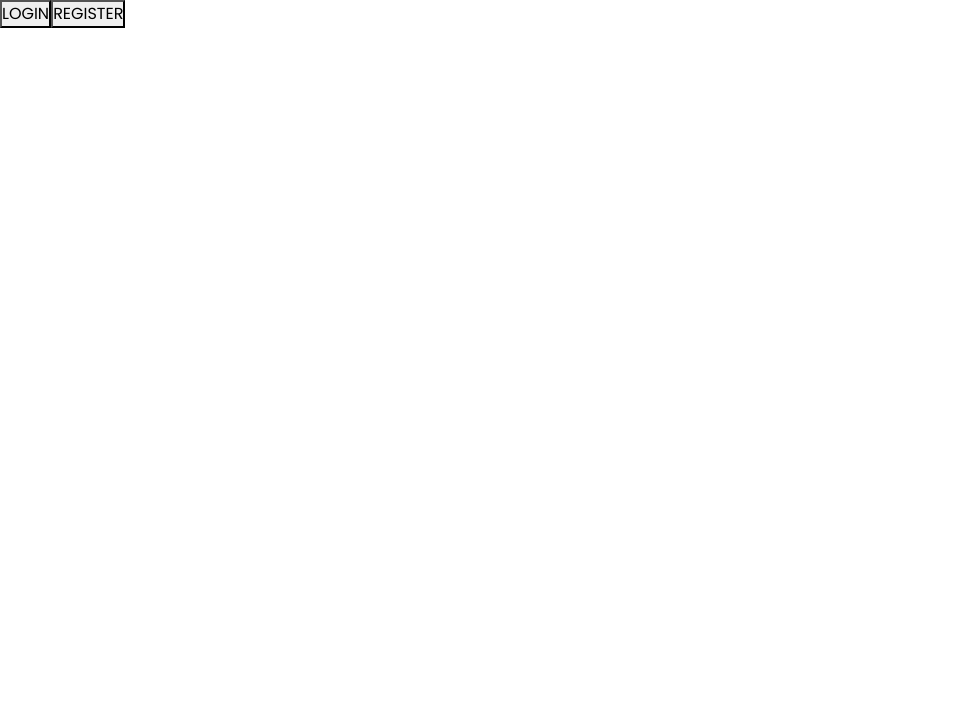
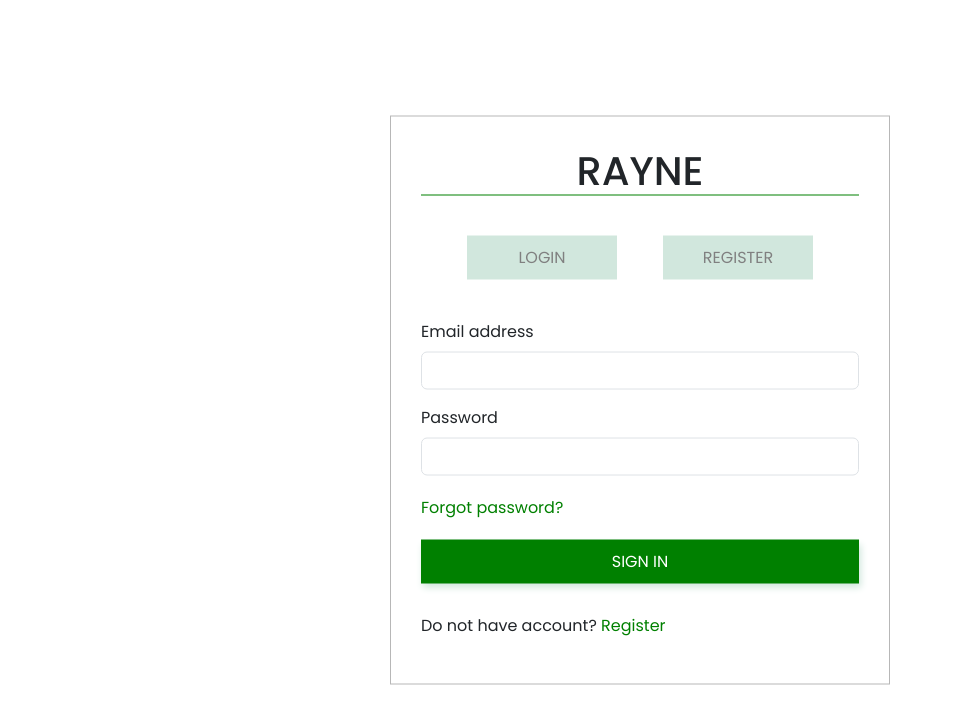
Before and after one commit to Nguyen-Phuong-Anh/clothes-shop, a React (Create React App) app in the folder frontend/: page /login in a window 1280 px wide. Shown: the top 724 px of the page, without its empty margins (0-953 px from the left). Built offline with nearby package versions, Linux system fonts and the light colour scheme.

Commit message:
css the login section

```diff
--- a/frontend/src/components/register/LogIn.js
+++ b/frontend/src/components/register/LogIn.js
@@ -1,8 +1,10 @@
 import styles from './LogIn.module.css'
+import Form from 'react-bootstrap/Form';
 
 function LogIn() {
     return (
-        <div>
+        <div className={styles.wrapper}>
+            <h1>RAYNE</h1>
             <div className={styles.choice}>
                 <button>LOGIN</button>
                 <button>REGISTER</button>
@@ -10,7 +12,29 @@ function LogIn() {
 
             <div className={styles.body}>
                 <div className={styles.login}>
-
+                    <div>
+                        <div>
+                            <Form.Label htmlFor='inputEmail'>Email address</Form.Label>
+                            <Form.Control id='inputEmail' type="email" />
+                        </div>
+                        <div>
+                            <Form.Label className='mt-3' htmlFor="inputPassword5">Password</Form.Label>
+                            <Form.Control
+                                type="password"
+                                id="inputPassword5"
+                                aria-describedby="passwordHelpBlock"
+                            />
+                        </div>
+                    </div>
+                    <div>
+                        <a href='/'>Forgot password?</a>
+                    </div>
+                    <div>
+                        <button className={styles.sigIn_btn}>SIGN IN</button>
+                    </div>
+                    <div>
+                        <p>Do not have account? <span><a href='/'>Register</a></span></p>
+                    </div>
                 </div>
 
                 <div className={styles.register}>
--- a/frontend/src/components/register/LogIn.module.css
+++ b/frontend/src/components/register/LogIn.module.css
@@ -0,0 +1,60 @@
+* {
+    --signature_color: #d1e7dd;
+}
+
+.wrapper {
+    position: absolute;
+    top: 50%;
+    left: 50%;
+    transform: translate(-50%, -50%);
+    width: 500px;
+    border: 1px solid rgba(128, 128, 128, 0.566);
+    margin: auto;
+    padding: 30px;
+}
+
+.wrapper h1 {
+    text-align: center;
+    margin-bottom: 40px;
+    border-bottom: 1px solid green;
+    cursor: context-menu;
+}
+
+.choice {
+    display: flex;
+    justify-content: space-evenly;
+}
+
+.choice button {
+    width: 150px;
+    padding: 10px;
+    border: none;
+    background-color: var(--signature_color);
+    color: grey;
+}
+
+.body a {
+    text-decoration: none;
+    color: green;
+}
+
+.login {
+    margin-top: 40px;
+    display: grid;
+    grid-template-rows: repeat(4, auto);
+    gap: 20px;
+}
+
+.sigIn_btn {
+    width: 100%;
+    padding: 10px 0;
+    border: none;
+    background-color: green;
+    color: white;
+    box-shadow: 2px 4px 7px var(--signature_color);
+    margin-bottom: 10px;
+}
+
+.sigIn_btn:hover {
+    box-shadow: 2px 6px 10px var(--signature_color);
+}
```
